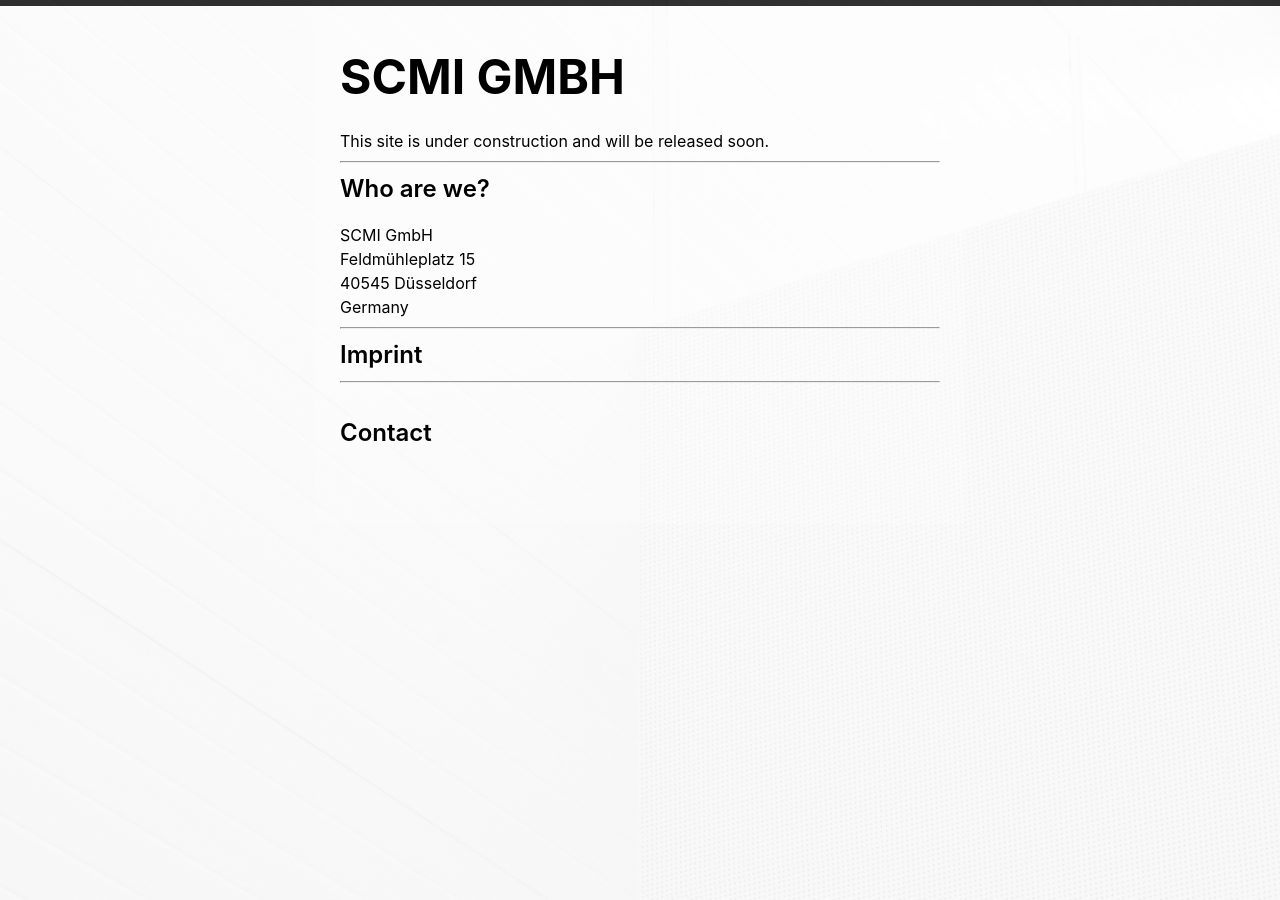
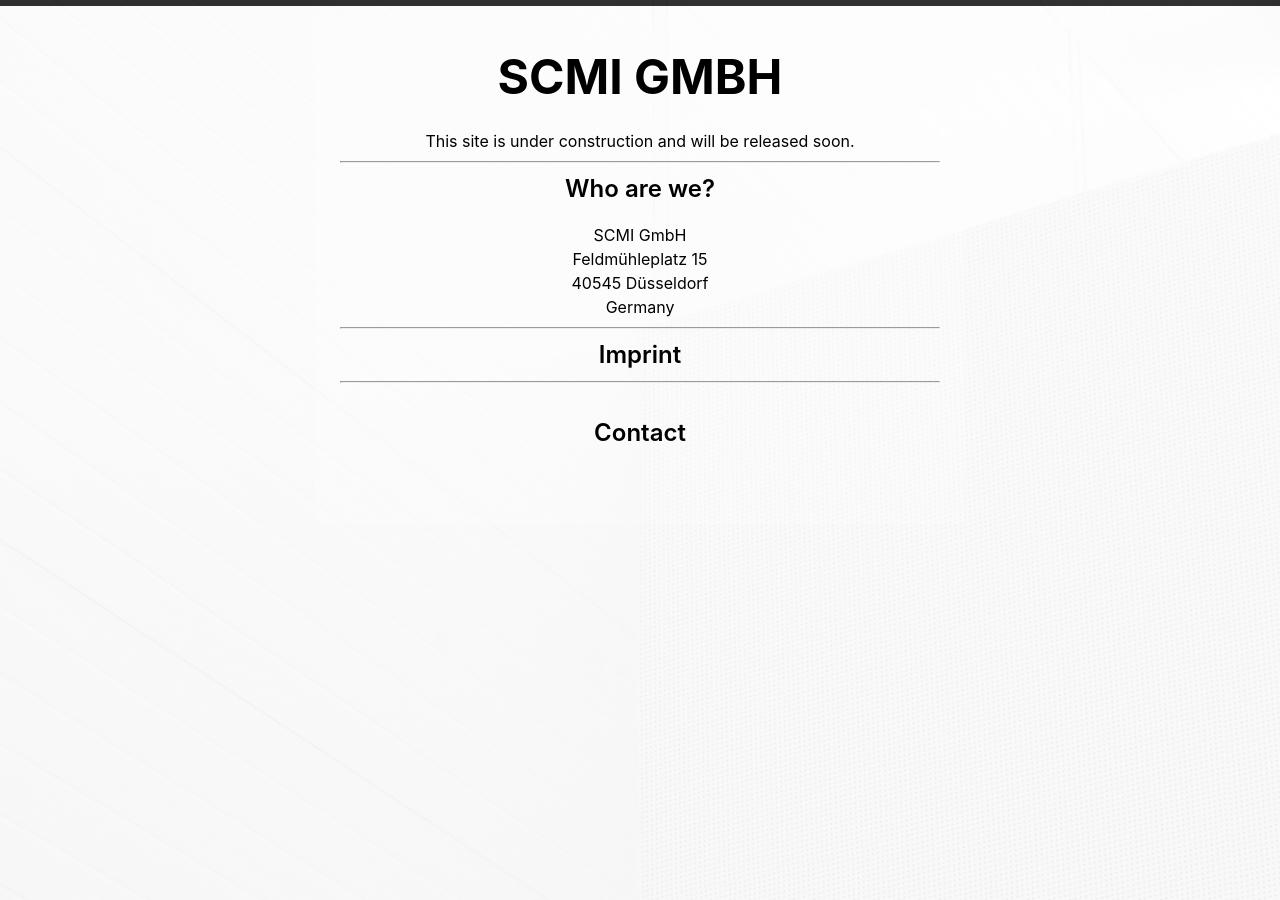
Before and after one commit to scmieu/scmieu.github.io, a Jekyll site: the page built from index.md, in a window 1280 px wide. Built offline with Jekyll 4.4.1, drawn with Linux system fonts in a browser that asks for light colours; our own code applies the rules of GitHub Pages for plain Markdown files.

Commit message:
Initial GitHub pages site with Jekyll and soon

```diff
--- a/assets/main.css
+++ b/assets/main.css
@@ -38,7 +38,7 @@ body {
 	width: 60%;
 	min-width: 260px;
 	margin: 10px auto 0 auto;
-	text-align: left;
+	text-align: center;
 	position: relative;
 	padding: 25px;
 	background: transparent url(img/#black50.png);
@@ -68,6 +68,7 @@ h1 {
 	line-height: 1.5;
 	font-weight: 700;
 	text-transform: uppercase;
+	text-align: center;
 	}
 
 h2 {
@@ -76,6 +77,7 @@ h2 {
 	line-height: 1.5;
 	font-weight: 600;
 	letter-spacing: 0.6.em;
+	text-align: center;
 	}
 
 h3 {
@@ -85,6 +87,7 @@ h3 {
 	font-weight: 600;
 	letter-spacing: 0.6.em;
 	color: #000000;
+	text-align: center;
 	}
 
 p {
```
